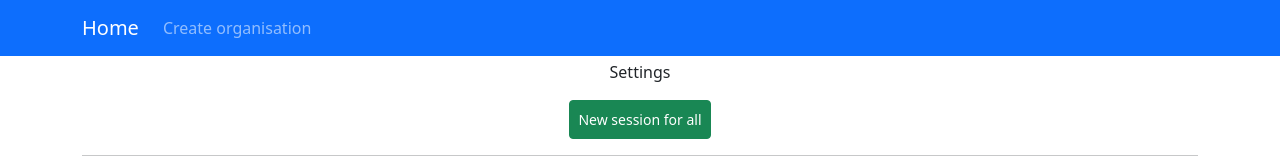
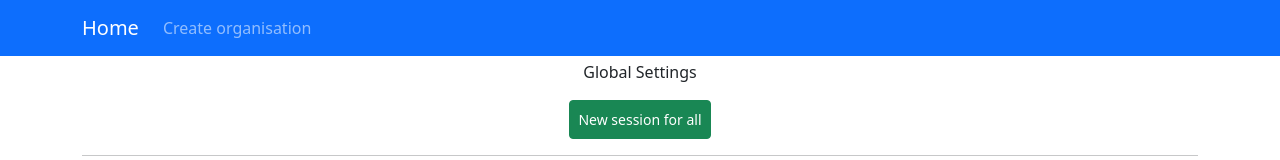
Before and after one commit to Projektgruppen/front-end, a React (Create React App) app: page /home/moderator/ in a window 1280 px wide. Shown: the top 160 px of the page. Built offline with nearby package versions, Linux system fonts and the light colour scheme; no server answers.

Commit message:
Name change in settings to Global settings

```diff
--- a/src/component/ModeratorHomeComponent.js
+++ b/src/component/ModeratorHomeComponent.js
@@ -62,7 +62,7 @@ const ModeratorHomeComponent = () => {
             </header>
             <div className="container col">
                 <div className="d-flex justify-content-center mt-1">
-                    <p>Settings</p>
+                    <p>Global Settings</p>
                 </div>
                 <div className="d-flex justify-content-center">
                     <Link
```
